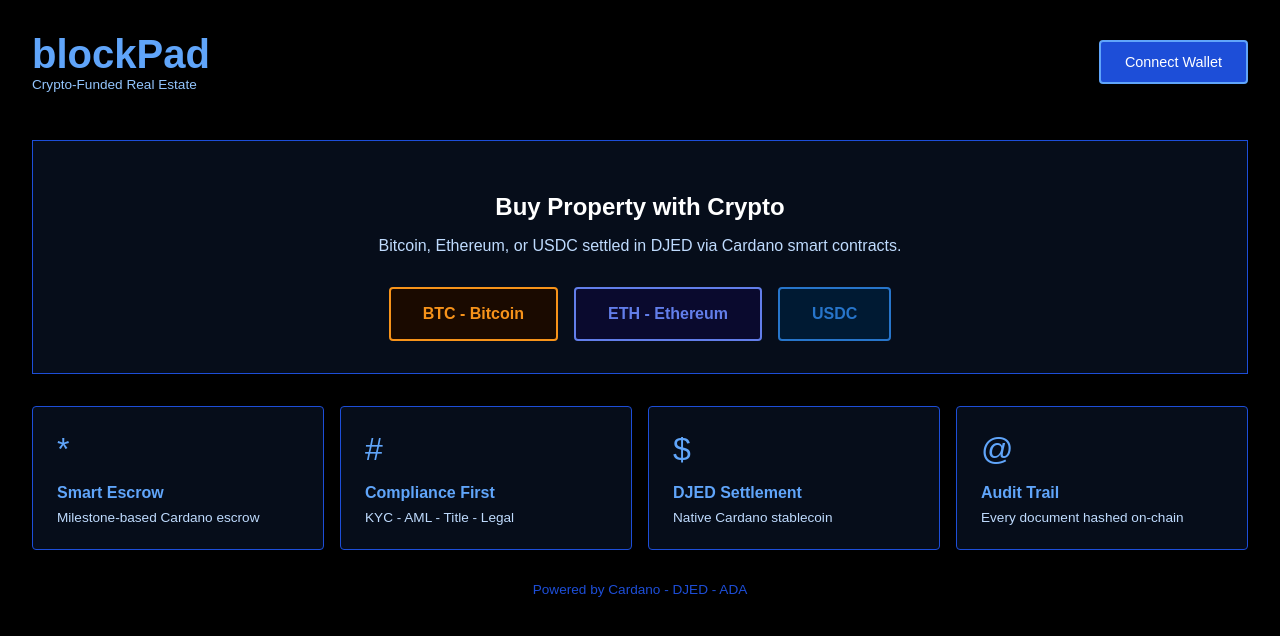
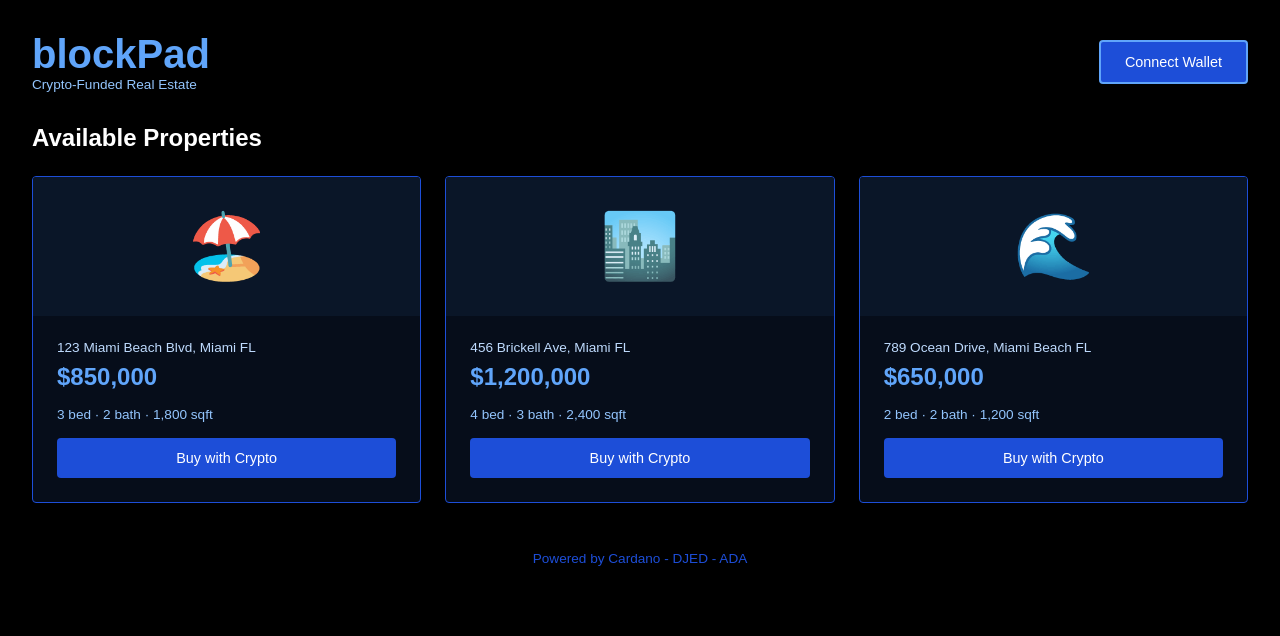
Before and after one commit to morphiats/blockPad, a React (Create React App) app in the folder frontend/: page / in a window 1280 px wide. Shown: the top 636 px of the page. Built offline with nearby package versions, Linux system fonts and the light colour scheme.

Commit message:
feat: property listings, payment selection, KYC form, escrow tracker

```diff
--- a/frontend/src/App.js
+++ b/frontend/src/App.js
@@ -1,13 +1,23 @@
 import { useState } from "react";
 import './App.css';
+
+const properties = [
+  { id: 1, address: "123 Miami Beach Blvd, Miami FL", price: 850000, beds: 3, baths: 2, sqft: 1800, img: "🏖️" },
+  { id: 2, address: "456 Brickell Ave, Miami FL", price: 1200000, beds: 4, baths: 3, sqft: 2400, img: "🏙️" },
+  { id: 3, address: "789 Ocean Drive, Miami Beach FL", price: 650000, beds: 2, baths: 2, sqft: 1200, img: "🌊" },
+];
 
 function App() {
   const [walletConnected, setWalletConnected] = useState(false);
   const [selectedPayment, setSelectedPayment] = useState(null);
+  const [selectedProperty, setSelectedProperty] = useState(null);
+  const [step, setStep] = useState('browse');
 
   return (
     <div style={{backgroundColor:'#000000',minHeight:'100vh',color:'#60A5FA',fontFamily:'Arial, sans-serif',padding:'2rem'}}>
-      <div style={{display:'flex',justifyContent:'space-between',alignItems:'center',marginBottom:'3rem'}}>
+
+      {/* Header */}
+      <div style={{display:'flex',justifyContent:'space-between',alignItems:'center',marginBottom:'2rem'}}>
         <div>
           <h1 style={{fontSize:'2.5rem',color:'#60A5FA',margin:0}}>blockPad</h1>
           <p style={{color:'#93C5FD',margin:0,fontSize:'0.85rem'}}>Crypto-Funded Real Estate</p>
@@ -16,31 +26,94 @@
           {walletConnected ? 'Wallet Connected' : 'Connect Wallet'}
         </button>
       </div>
-      <div style={{border:'1px solid #1D4ED8',padding:'2rem',marginBottom:'2rem',textAlign:'center',background:'#060D1A'}}>
-        <h2 style={{color:'#FFFFFF',marginBottom:'1rem'}}>Buy Property with Crypto</h2>
-        <p style={{color:'#BFDBFE',marginBottom:'2rem'}}>Bitcoin, Ethereum, or USDC settled in DJED via Cardano smart contracts.</p>
-        <div style={{display:'flex',gap:'1rem',justifyContent:'center',flexWrap:'wrap'}}>
-          <button onClick={() => setSelectedPayment('Bitcoin')} style={{backgroundColor:selectedPayment==='Bitcoin'?'#F7931A':'#1a0a00',border:'2px solid #F7931A',color:selectedPayment==='Bitcoin'?'#000':'#F7931A',padding:'1rem 2rem',fontSize:'1rem',cursor:'pointer',borderRadius:'4px',fontWeight:'bold'}}>BTC - Bitcoin</button>
-          <button onClick={() => setSelectedPayment('Ethereum')} style={{backgroundColor:selectedPayment==='Ethereum'?'#627EEA':'#0a0a2e',border:'2px solid #627EEA',color:selectedPayment==='Ethereum'?'#000':'#627EEA',padding:'1rem 2rem',fontSize:'1rem',cursor:'pointer',borderRadius:'4px',fontWeight:'bold'}}>ETH - Ethereum</button>
-          <button onClick={() => setSelectedPayment('USDC')} style={{backgroundColor:selectedPayment==='USDC'?'#2775CA':'#001a33',border:'2px solid #2775CA',color:selectedPayment==='USDC'?'#000':'#2775CA',padding:'1rem 2rem',fontSize:'1rem',cursor:'pointer',borderRadius:'4px',fontWeight:'bold'}}>USDC</button>
+
+      {/* Property Listings */}
+      {step === 'browse' && (
+        <div>
+          <h2 style={{color:'#FFFFFF',marginBottom:'1.5rem'}}>Available Properties</h2>
+          <div style={{display:'grid',gridTemplateColumns:'repeat(auto-fit, minmax(280px, 1fr))',gap:'1.5rem',marginBottom:'2rem'}}>
+            {properties.map(p => (
+              <div key={p.id} style={{border:'1px solid #1D4ED8',backgroundColor:'#060D1A',borderRadius:'4px',overflow:'hidden'}}>
+                <div style={{fontSize:'4rem',textAlign:'center',padding:'2rem',backgroundColor:'#0A1628'}}>{p.img}</div>
+                <div style={{padding:'1.5rem'}}>
+                  <p style={{color:'#BFDBFE',fontSize:'0.85rem',margin:'0 0 0.5rem'}}>{p.address}</p>
+                  <h3 style={{color:'#60A5FA',fontSize:'1.5rem',margin:'0 0 1rem'}}>${p.price.toLocaleString()}</h3>
+                  <p style={{color:'#93C5FD',fontSize:'0.85rem',margin:'0 0 1rem'}}>{p.beds} bed · {p.baths} bath · {p.sqft.toLocaleString()} sqft</p>
+                  <button onClick={() => { setSelectedProperty(p); setStep('pay'); }} style={{width:'100%',backgroundColor:'#1D4ED8',border:'none',color:'#fff',padding:'0.75rem',fontSize:'0.9rem',cursor:'pointer',borderRadius:'4px'}}>
+                    Buy with Crypto
+                  </button>
+                </div>
+              </div>
+            ))}
+          </div>
         </div>
-        {selectedPayment && (
-          <div style={{marginTop:'1.5rem',padding:'1rem',border:'1px solid #1D4ED8',background:'#0A1628'}}>
-            <p style={{color:'#93C5FD',margin:0}}>Selected: <strong style={{color:'#fff'}}>{selectedPayment}</strong></p>
-            <p style={{color:'#BFDBFE',margin:'0.5rem 0 0',fontSize:'0.85rem'}}>Funds convert to DJED and held in Cardano escrow until closing.</p>
+      )}
+
+      {/* Payment Step */}
+      {step === 'pay' && selectedProperty && (
+        <div style={{maxWidth:'600px',margin:'0 auto'}}>
+          <button onClick={() => setStep('browse')} style={{background:'none',border:'1px solid #1D4ED8',color:'#60A5FA',padding:'0.5rem 1rem',cursor:'pointer',borderRadius:'4px',marginBottom:'1.5rem'}}>
+            Back to listings
+          </button>
+          <div style={{border:'1px solid #1D4ED8',padding:'2rem',backgroundColor:'#060D1A',borderRadius:'4px'}}>
+            <h2 style={{color:'#FFFFFF',marginBottom:'0.5rem'}}>Purchase Property</h2>
+            <p style={{color:'#BFDBFE',marginBottom:'0.5rem',fontSize:'0.85rem'}}>{selectedProperty.address}</p>
+            <h3 style={{color:'#60A5FA',marginBottom:'2rem'}}>${selectedProperty.price.toLocaleString()}</h3>
+            <p style={{color:'#93C5FD',marginBottom:'1rem'}}>Select payment method:</p>
+            <div style={{display:'flex',gap:'1rem',flexWrap:'wrap',marginBottom:'2rem'}}>
+              <button onClick={() => setSelectedPayment('Bitcoin')} style={{backgroundColor:selectedPayment==='Bitcoin'?'#F7931A':'#1a0a00',border:'2px solid #F7931A',color:selectedPayment==='Bitcoin'?'#000':'#F7931A',padding:'0.75rem 1.5rem',cursor:'pointer',borderRadius:'4px',fontWeight:'bold'}}>BTC</button>
+              <button onClick={() => setSelectedPayment('Ethereum')} style={{backgroundColor:selectedPayment==='Ethereum'?'#627EEA':'#0a0a2e',border:'2px solid #627EEA',color:selectedPayment==='Ethereum'?'#000':'#627EEA',padding:'0.75rem 1.5rem',cursor:'pointer',borderRadius:'4px',fontWeight:'bold'}}>ETH</button>
+              <button onClick={() => setSelectedPayment('USDC')} style={{backgroundColor:selectedPayment==='USDC'?'#2775CA':'#001a33',border:'2px solid #2775CA',color:selectedPayment==='USDC'?'#000':'#2775CA',padding:'0.75rem 1.5rem',cursor:'pointer',borderRadius:'4px',fontWeight:'bold'}}>USDC</button>
+            </div>
+            {selectedPayment && (
+              <button onClick={() => setStep('kyc')} style={{width:'100%',backgroundColor:'#1D4ED8',border:'none',color:'#fff',padding:'1rem',fontSize:'1rem',cursor:'pointer',borderRadius:'4px'}}>
+                Continue to KYC Verification
+              </button>
+            )}
           </div>
-        )}
-      </div>
-      <div style={{display:'grid',gridTemplateColumns:'repeat(auto-fit, minmax(200px, 1fr))',gap:'1rem',marginBottom:'2rem'}}>
-        {[{icon:'*', title:'Smart Escrow', desc:'Milestone-based Cardano escrow'},{icon:'#', title:'Compliance First', desc:'KYC - AML - Title - Legal'},{icon:'$', title:'DJED Settlement', desc:'Native Cardano stablecoin'},{icon:'@', title:'Audit Trail', desc:'Every document hashed on-chain'}].map((f,i) => (
-          <div key={i} style={{border:'1px solid #1D4ED8',padding:'1.5rem',backgroundColor:'#060D1A',borderRadius:'4px'}}>
-            <div style={{fontSize:'2rem',marginBottom:'0.5rem'}}>{f.icon}</div>
-            <h3 style={{color:'#60A5FA',marginBottom:'0.5rem',fontSize:'1rem'}}>{f.title}</h3>
-            <p style={{color:'#BFDBFE',fontSize:'0.85rem',margin:0}}>{f.desc}</p>
+        </div>
+      )}
+
+      {/* KYC Step */}
+      {step === 'kyc' && (
+        <div style={{maxWidth:'600px',margin:'0 auto'}}>
+          <button onClick={() => setStep('pay')} style={{background:'none',border:'1px solid #1D4ED8',color:'#60A5FA',padding:'0.5rem 1rem',cursor:'pointer',borderRadius:'4px',marginBottom:'1.5rem'}}>
+            Back
+          </button>
+          <div style={{border:'1px solid #1D4ED8',padding:'2rem',backgroundColor:'#060D1A',borderRadius:'4px'}}>
+            <h2 style={{color:'#FFFFFF',marginBottom:'0.5rem'}}>Identity Verification</h2>
+            <p style={{color:'#BFDBFE',marginBottom:'2rem',fontSize:'0.85rem'}}>Required for compliance. Your data is encrypted and secure.</p>
+            {['Full Legal Name','Email Address','Phone Number','Country of Residence'].map((field, i) => (
+              <div key={i} style={{marginBottom:'1rem'}}>
+                <label style={{color:'#93C5FD',fontSize:'0.85rem',display:'block',marginBottom:'0.25rem'}}>{field}</label>
+                <input type="text" placeholder={field} style={{width:'100%',backgroundColor:'#0A1628',border:'1px solid #1D4ED8',color:'#BFDBFE',padding:'0.75rem',borderRadius:'4px',fontSize:'0.9rem',boxSizing:'border-box'}} />
+              </div>
+            ))}
+            <button onClick={() => setStep('escrow')} style={{width:'100%',backgroundColor:'#1D4ED8',border:'none',color:'#fff',padding:'1rem',fontSize:'1rem',cursor:'pointer',borderRadius:'4px',marginTop:'1rem'}}>
+              Submit and Enter Escrow
+            </button>
           </div>
-        ))}
-      </div>
-      <div style={{textAlign:'center',color:'#1D4ED8',fontSize:'0.85rem'}}>Powered by Cardano - DJED - ADA</div>
+        </div>
+      )}
+
+      {/* Escrow Status */}
+      {step === 'escrow' && (
+        <div style={{maxWidth:'600px',margin:'0 auto'}}>
+          <div style={{border:'1px solid #22c55e',padding:'2rem',backgroundColor:'#060D1A',borderRadius:'4px',textAlign:'center'}}>
+            <div style={{fontSize:'3rem',marginBottom:'1rem'}}>⬡</div>
+            <h2 style={{color:'#22c55e',marginBottom:'0.5rem'}}>Escrow Active</h2>
+            <p style={{color:'#BFDBFE',marginBottom:'2rem',fontSize:'0.85rem'}}>Your funds are secured in Cardano smart contract escrow.</p>
+            {['KYC Verified','Funds in Escrow','Title Search','Legal Review','Final Closing'].map((milestone, i) => (
+              <div key={i} style={{display:'flex',alignItems:'center',gap:'1rem',marginBottom:'0.75rem',padding:'0.75rem',border:'1px solid #1D4ED8',borderRadius:'4px',backgroundColor:'#0A1628'}}>
+                <div style={{color: i < 2 ? '#22c55e' : '#444', fontSize:'1.2rem'}}>{i < 2 ? '✅' : '⏳'}</div>
+                <span style={{color: i < 2 ? '#22c55e' : '#666'}}>{milestone}</span>
+              </div>
+            ))}
+          </div>
+        </div>
+      )}
+
+      <div style={{textAlign:'center',color:'#1D4ED8',fontSize:'0.85rem',marginTop:'3rem'}}>Powered by Cardano - DJED - ADA</div>
     </div>
   );
 }
```
